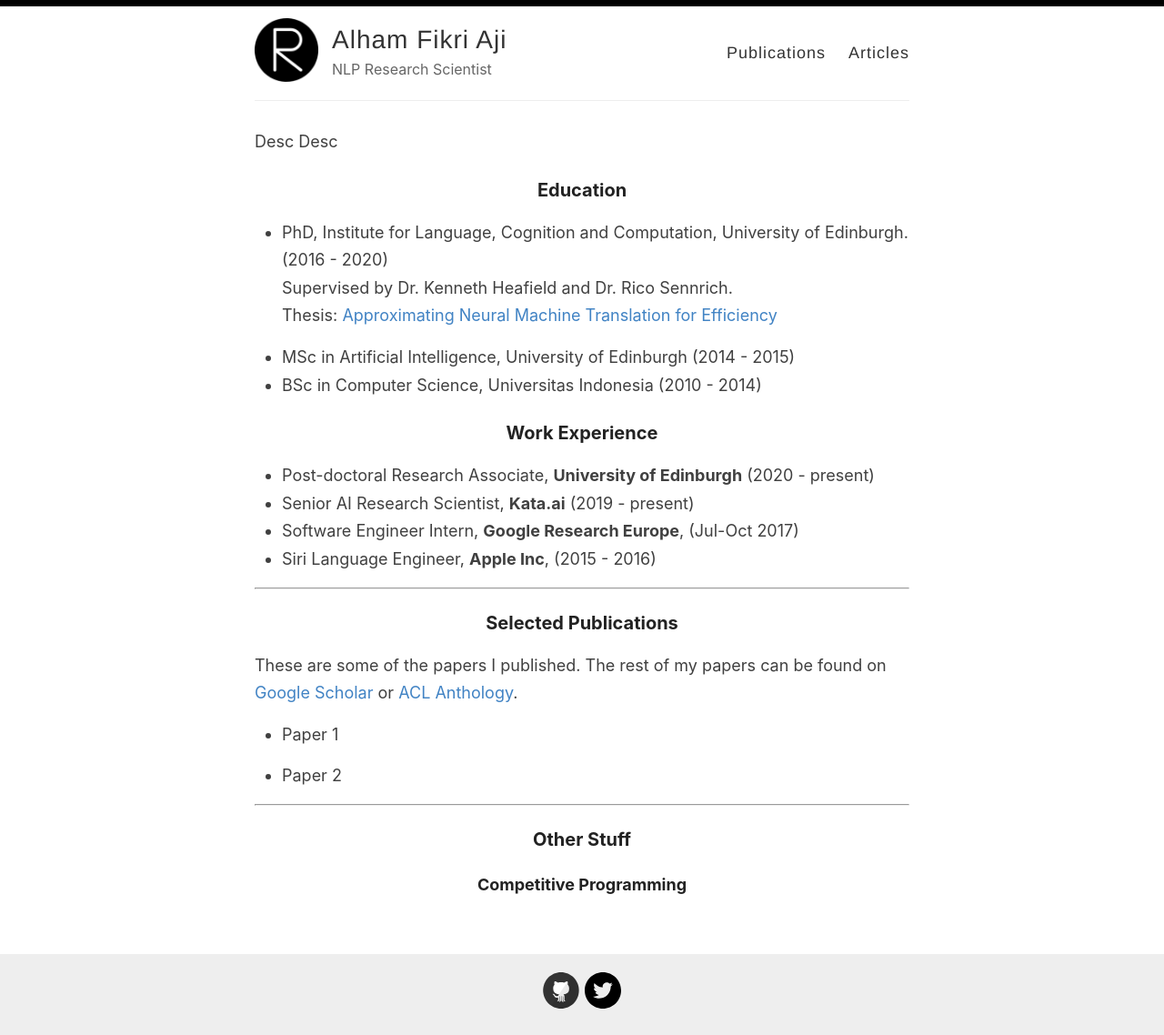
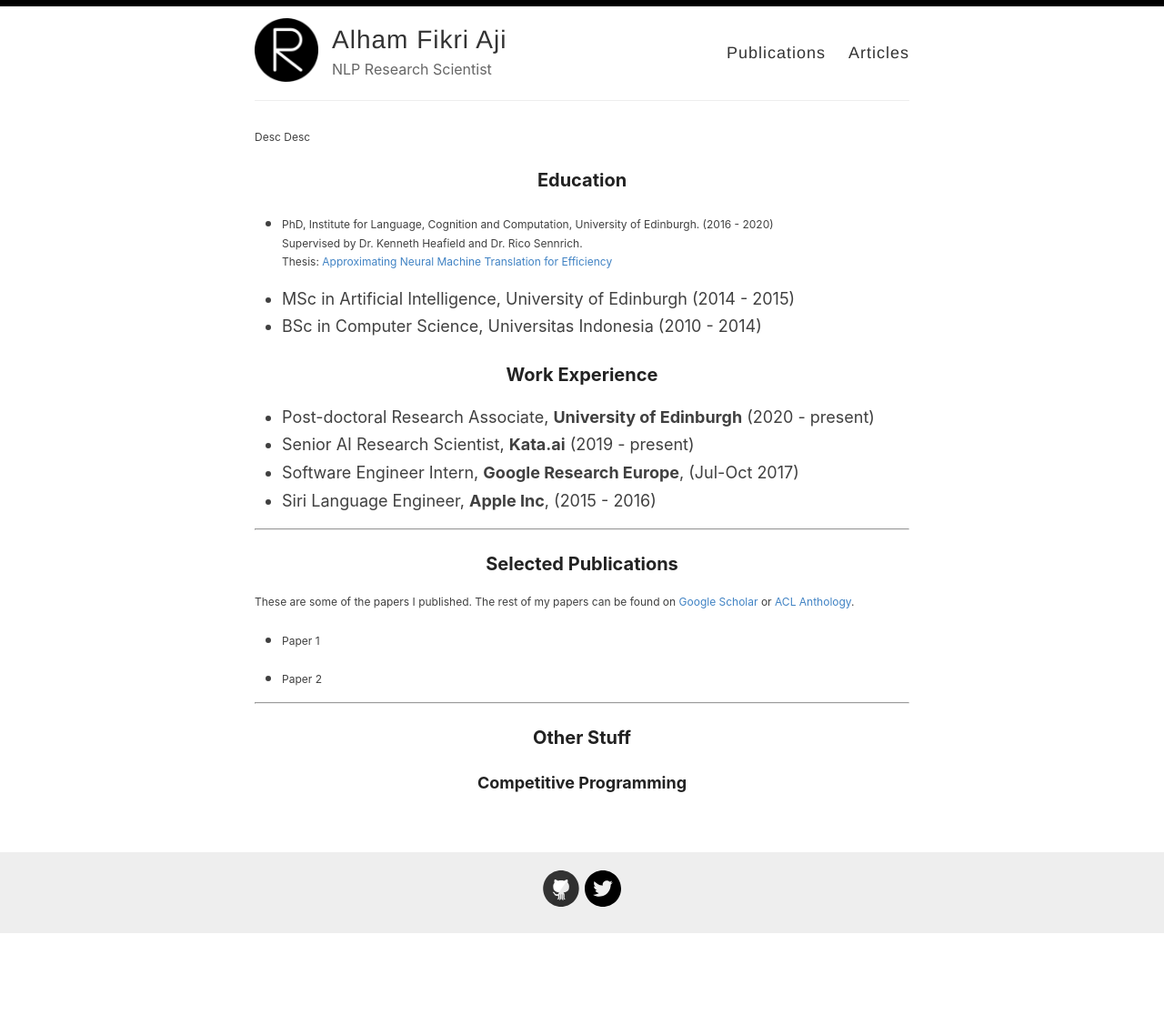
Before and after one commit to afaji/afaji.github.io, a Jekyll site: the page built from index.md, in a window 1280 px wide. Shown: the whole page at 91% size. Built offline with Jekyll 4.4.1, drawn with Linux system fonts in a browser that asks for light colours; after the commit the page ends 1026 px from its top, so only the background shows below that.

Commit message:
Update style.scss

```diff
--- a/assets/style.scss
+++ b/assets/style.scss
@@ -16,7 +16,7 @@
 @import url('https://fonts.googleapis.com/css?family=Roboto');
 
 html {
-  font-size: 50%;
+  font-size: 100%;
   height: 100%;
 }
 
@@ -86,6 +86,7 @@ h4 {
 
 p {
   margin: 15px 0;
+  font-size: 12px;
 }
 
 table {
```
